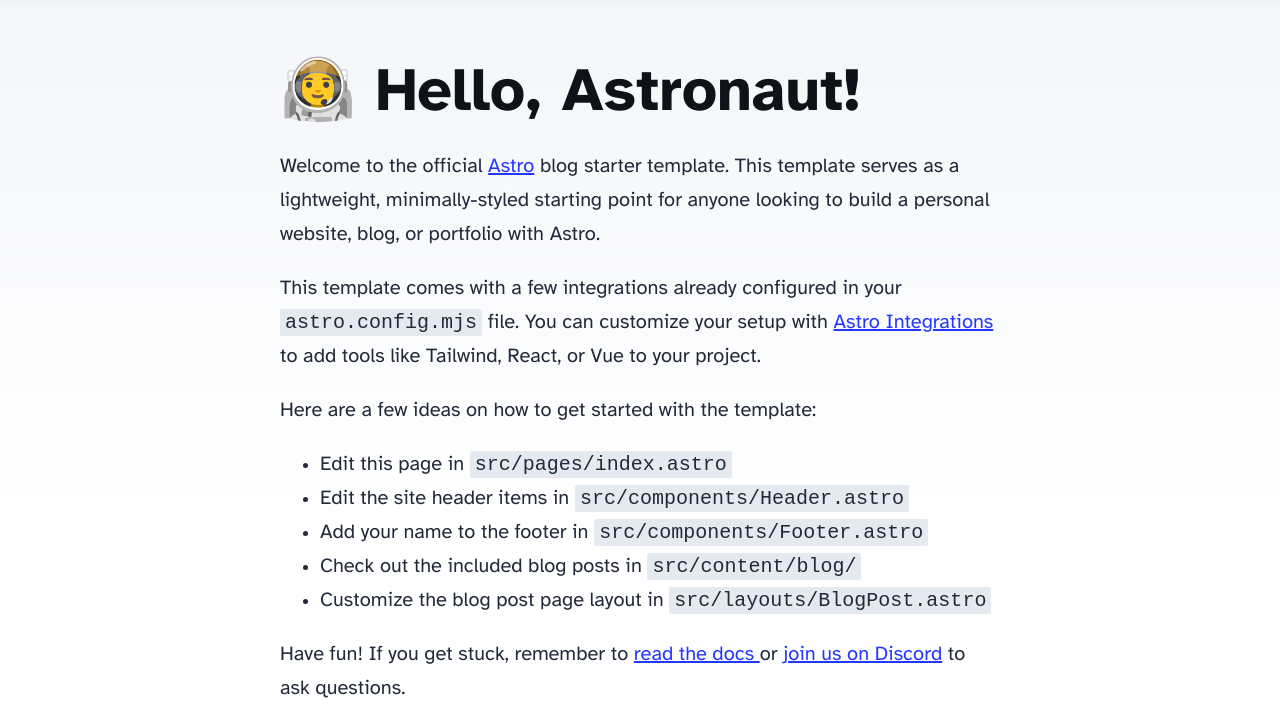
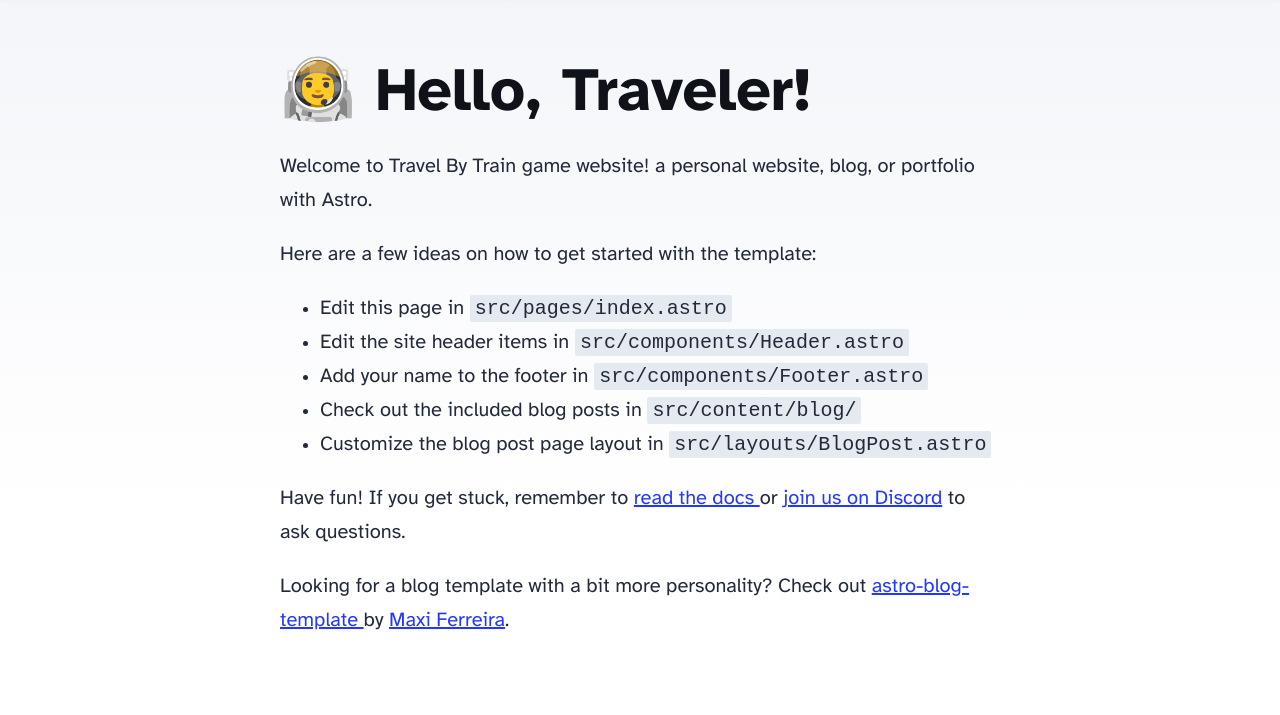
Before and after one commit to BSA-Consulting-LLC/travelbytraingamewebsite, an Astro site: page / in a window 1280 px wide. Shown: the part 81-796 px from the top of the page. Built offline with nearby package versions, Linux system fonts and the light colour scheme; Astro itself is replaced by a stand-in of ours.

Commit message:
Deleting boiler plate
making it my own

```diff
--- a/src/pages/index.astro
+++ b/src/pages/index.astro
@@ -13,17 +13,9 @@
 	<body>
 		<Header />
 		<main>
-			<h1>🧑‍🚀 Hello, Astronaut!</h1>
+			<h1>🧑‍🚀 Hello, Traveler!</h1>
 			<p>
-				Welcome to the official <a href="https://astro.build/">Astro</a> blog starter template. This
-				template serves as a lightweight, minimally-styled starting point for anyone looking to build
-				a personal website, blog, or portfolio with Astro.
-			</p>
-			<p>
-				This template comes with a few integrations already configured in your
-				<code>astro.config.mjs</code> file. You can customize your setup with
-				<a href="https://astro.build/integrations">Astro Integrations</a> to add tools like Tailwind,
-				React, or Vue to your project.
+				Welcome to Travel By Train game website! a personal website, blog, or portfolio with Astro.
 			</p>
 			<p>Here are a few ideas on how to get started with the template:</p>
 			<ul>
```
